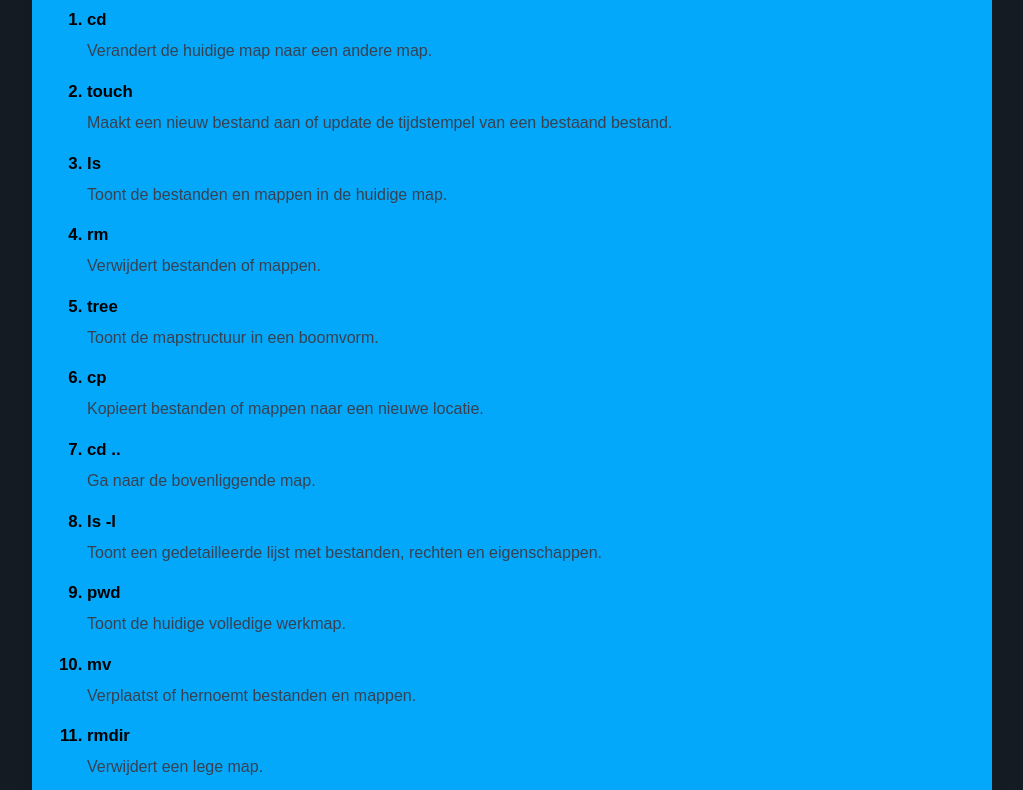
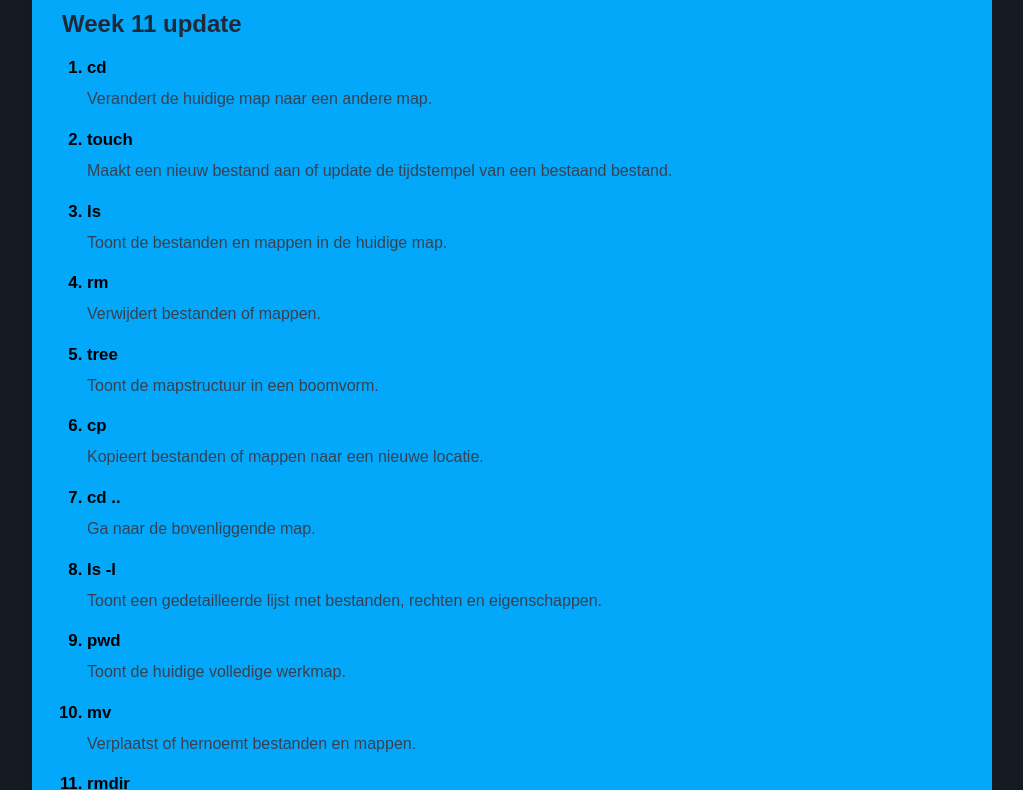
Before and after one commit to wallyly/DevOps, a plain HTML site: page index.html in a window 1280 px wide. Shown: the part 143-933 px from the top of the page, without its empty margins (128-1151 px from the left). Drawn offline with Linux system fonts and the light colour scheme.

Commit message:
Update week 11

```diff
--- a/index.html
+++ b/index.html
@@ -9,6 +9,7 @@
 <body>
     <div class="container">
         <h1>Linux Commando's</h1>
+        <h2>Week 11 update</h2>
         <ol>
             <li>cd</li>
             <p>Verandert de huidige map naar een andere map.</p>
```
